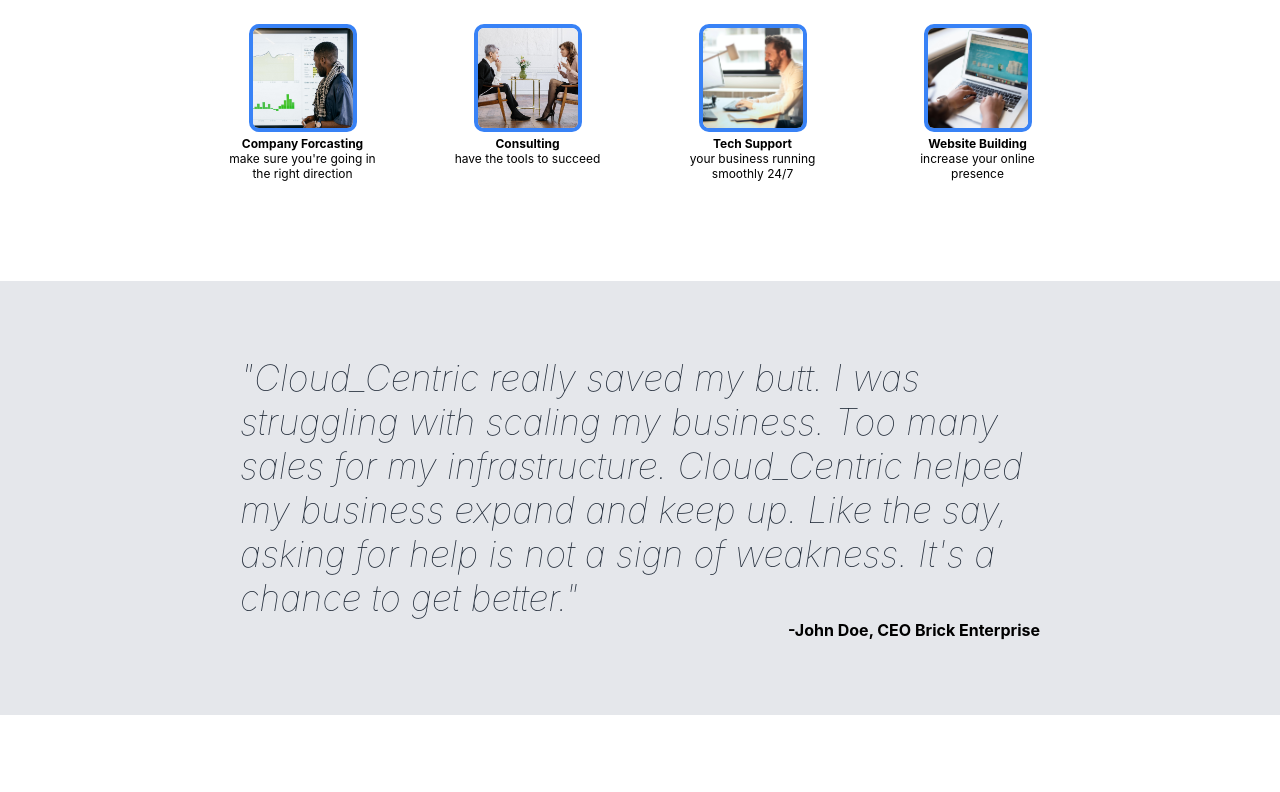
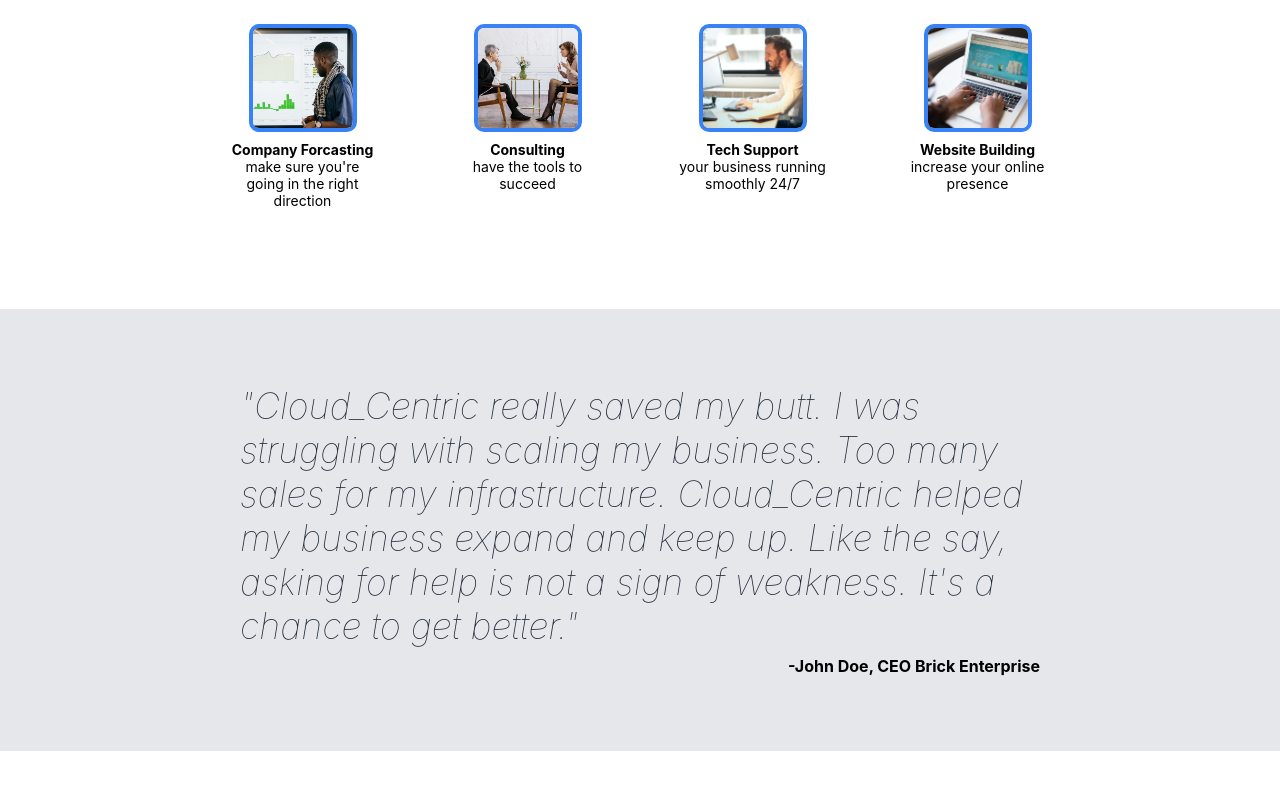
Before and after one commit to EthanLeong97/landing-page, a plain HTML site: page index.html in a window 1280 px wide. Shown: the part 560-1352 px from the top of the page. Drawn offline with Linux system fonts and the light colour scheme.

Commit message:
add spacing

```diff
--- a/styles.css
+++ b/styles.css
@@ -82,6 +82,7 @@
     flex: 1;
     padding: 50px;
 }
+
 .info-header {
     font-size: 36px;
     font-weight: bolder;
@@ -110,7 +111,8 @@
 }
 
 .card-text {
-    font-size: 12px;
+    font-size: 14px;
+    padding-top: 5px;
 }
 
 
@@ -143,6 +145,7 @@
     display: flex;
     justify-content: flex-end;
     font-weight: bold;
+    padding-top: 8px;
 }
 
 .fourth-section {
```
